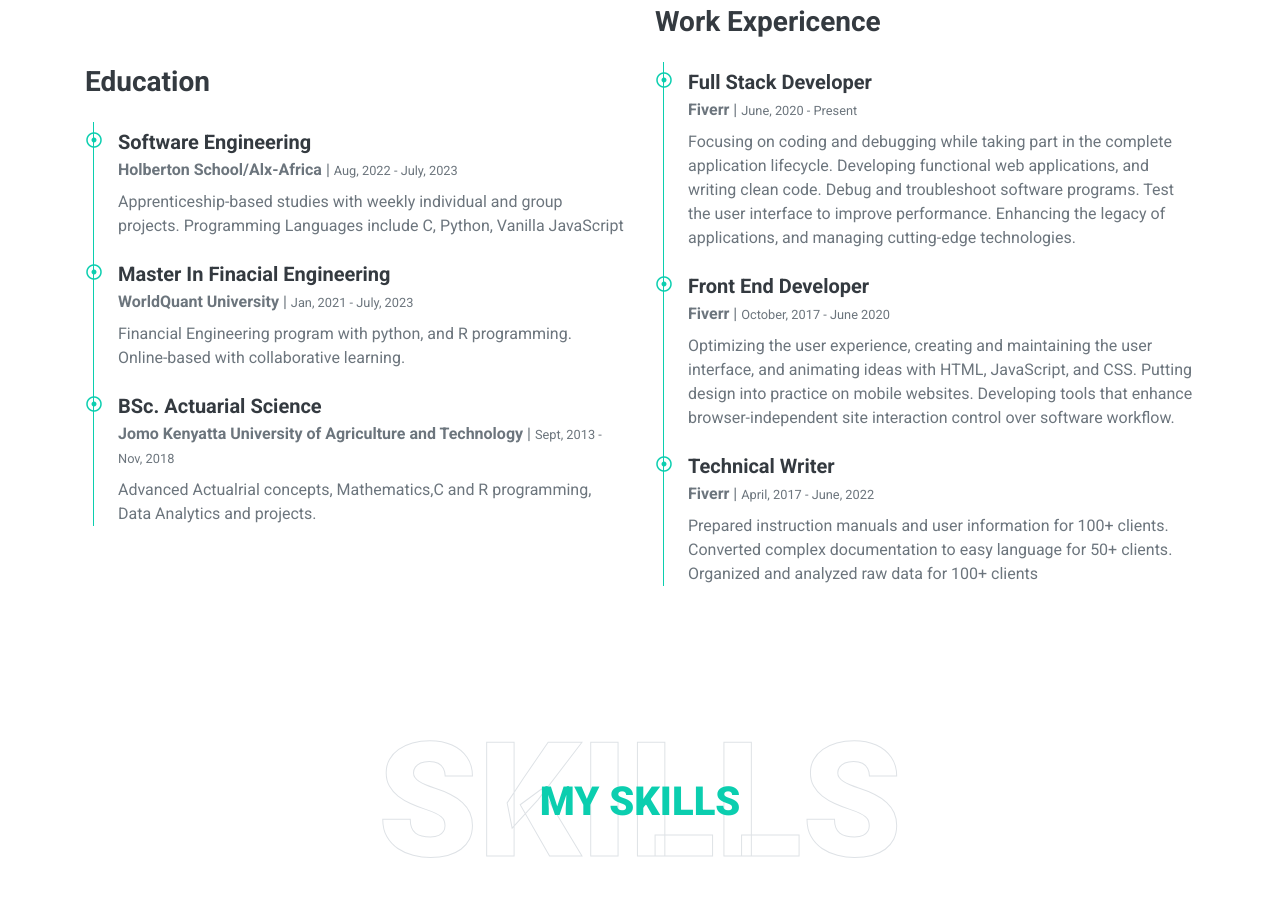
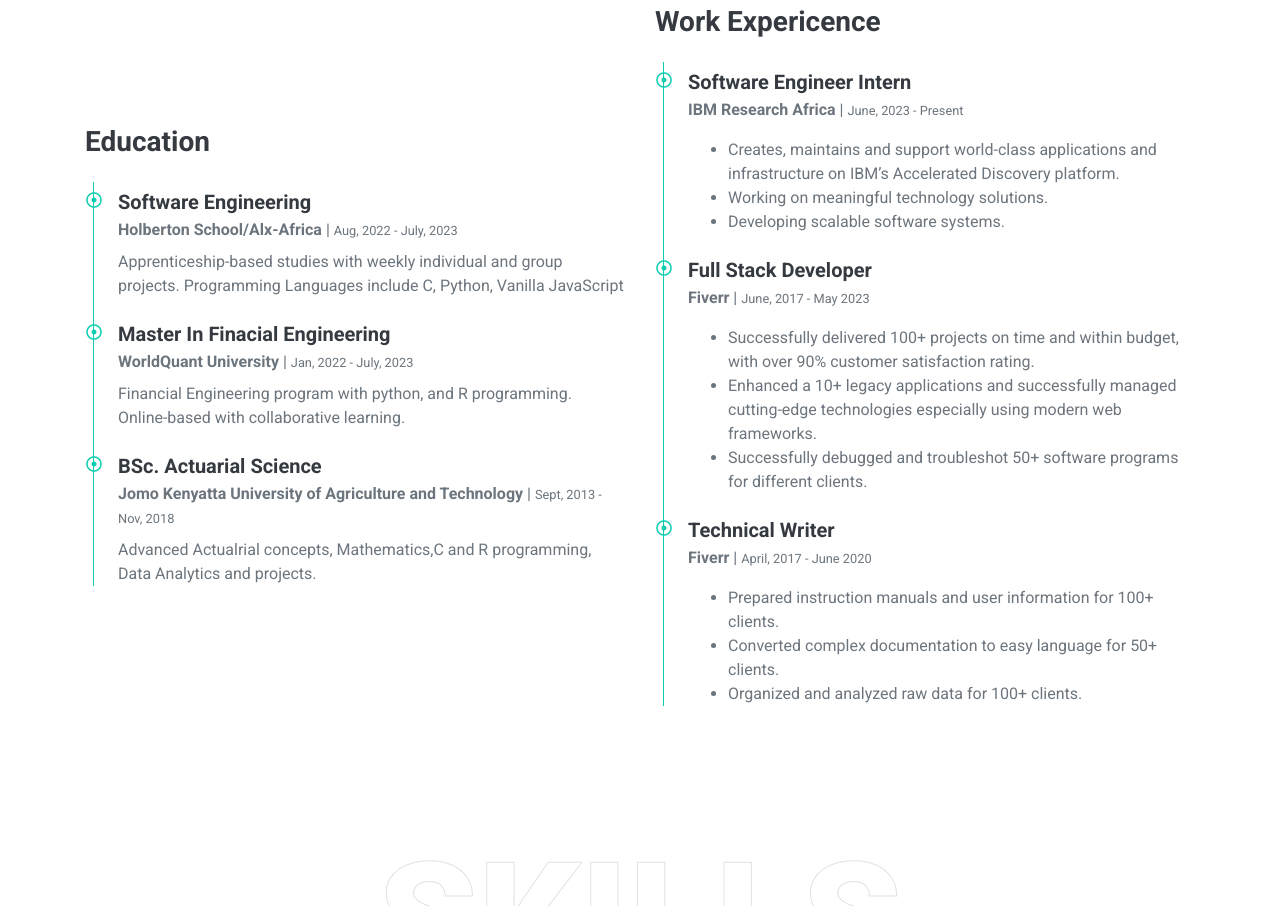
Before and after one commit to micahondiwa/micahondiwa.github.io, a website with bundled scripts: page index.html in a window 1280 px wide. Shown: the part 1947-2853 px from the top of the page. Built offline with nearby package versions, Linux system fonts and the light colour scheme; files whose address does not match are found by name.

Commit message:
Update index.html

```diff
--- a/index.html
+++ b/index.html
@@ -71,7 +71,7 @@
                     <h1 class="typed-text-output d-inline font-weight-lighter text-white"></h1>
                     <div class="typed-text d-none">Software Engineer</div>
                     <div class="d-flex align-items-center justify-content-center justify-content-lg-start pt-5">
-                        <a href=https://drive.google.com/file/d/1nlv_g1BtPc4wnzUwdkhybzro59pDqrUi/view?usp=sharing"
+                        <a href="https://drive.google.com/file/d/1qZPIt_3W9PEQj5z-ClabVIeu4lOi5xZy/view?usp=sharing"
                             class="btn btn-outline-light mr-5" target="_blank">Download CV</a>
                     </div>
                     <div class="d-flex align-items-center justify-content-center justify-content-lg-start pt-5">
@@ -137,7 +137,7 @@ I am also a co-founder and member of the Green Alliance Africa, a non-profit you
                             <i class="far fa-dot-circle text-primary position-absolute"
                                 style="top: 2px; left: -32px;"></i>
                             <h5 class="font-weight-bold mb-1">Master In Finacial Engineering</h5>
-                            <p class="mb-2"><strong>WorldQuant University</strong> | <small>Jan, 2021 - July,
+                            <p class="mb-2"><strong>WorldQuant University</strong> | <small>Jan, 2022 - July,
                                     2023</small></p>
                             <p>Financial Engineering program with python, and R programming. Online-based with
                                 collaborative learning.</p>
@@ -159,31 +159,48 @@ I am also a co-founder and member of the Green Alliance Africa, a non-profit you
                         <div class="position-relative mb-4">
                             <i class="far fa-dot-circle text-primary position-absolute"
                                 style="top: 2px; left: -32px;"></i>
-                            <h5 class="font-weight-bold mb-1">Full Stack Developer</h5>
-                            <p class="mb-2"><strong>Fiverr</strong> | <small>June, 2020 - Present</small></p>
-                            <p>Focusing on coding and debugging while taking part in the complete application lifecycle.
-                                Developing functional web applications, and writing clean code. Debug and troubleshoot
-                                software programs. Test the user interface to improve performance. Enhancing the legacy
-                                of applications, and managing cutting-edge technologies. </p>
+                            <h5 class="font-weight-bold mb-1">Software Engineer Intern</h5>
+                            <p class="mb-2"><strong>IBM Research Africa</strong> | <small>June, 2023 - Present</small></p>
+                            <p>
+
+                             <ul>
+                            <li>Creates, maintains and support world-class applications and infrastructure on IBM’s Accelerated Discovery platform. </li>
+                            <li>Working on meaningful technology solutions. </li>
+                            <li>Developing scalable software systems.</li>
+                            </ul>
+
+                            </p>
                         </div>
-                        <div class="position-relative mb-4">
+
+                      <div class="position-relative mb-4">
                             <i class="far fa-dot-circle text-primary position-absolute"
                                 style="top: 2px; left: -32px;"></i>
-                            <h5 class="font-weight-bold mb-1">Front End Developer</h5>
-                            <p class="mb-2"><strong>Fiverr</strong> | <small>October, 2017 - June 2020</small></p>
-                            <p>Optimizing the user experience, creating and maintaining the user interface, and
-                                animating ideas with HTML, JavaScript, and CSS. Putting design into practice on mobile
-                                websites. Developing tools that enhance browser-independent site interaction control
-                                over software workflow.</p>
+                            <h5 class="font-weight-bold mb-1">Full Stack Developer</h5>
+                            <p class="mb-2"><strong>Fiverr</strong> | <small> June, 2017 - May 2023</small></p>
+                            <p>
+
+                          <ul>
+                            <li>Successfully delivered 100+ projects on time and within budget, with over 90% customer satisfaction rating.</li>
+                             <li>Enhanced a 10+ legacy applications and successfully managed cutting-edge technologies especially using modern web frameworks. </li>
+                             <li>Successfully debugged and troubleshot 50+ software programs for different clients.</li>
+                                 </ul>
+                              </p>
                         </div>
+
                         <div class="position-relative mb-4">
                             <i class="far fa-dot-circle text-primary position-absolute"
                                 style="top: 2px; left: -32px;"></i>
                             <h5 class="font-weight-bold mb-1">Technical Writer</h5>
-                            <p class="mb-2"><strong>Fiverr</strong> | <small>April, 2017 - June, 2022</small></p>
-                            <p>Prepared instruction manuals and user information for 100+ clients. Converted complex
-                                documentation to easy language for 50+ clients. Organized and analyzed raw data for 100+
-                                clients</p>
+                            <p class="mb-2"><strong>Fiverr</strong> | <small>April, 2017 - June 2020</small></p>
+                            <p>
+                                <ul>
+                             <li>Prepared instruction manuals and user information for 100+ clients. </li>
+                             <li>Converted complex documentation to easy language for 50+ clients. </li>
+                             <li>Organized and analyzed raw data for 100+ clients.</li>
+                                 </ul>
+                            </p>
+                        </div>
+
                         </div>
                     </div>
                 </div>
```
